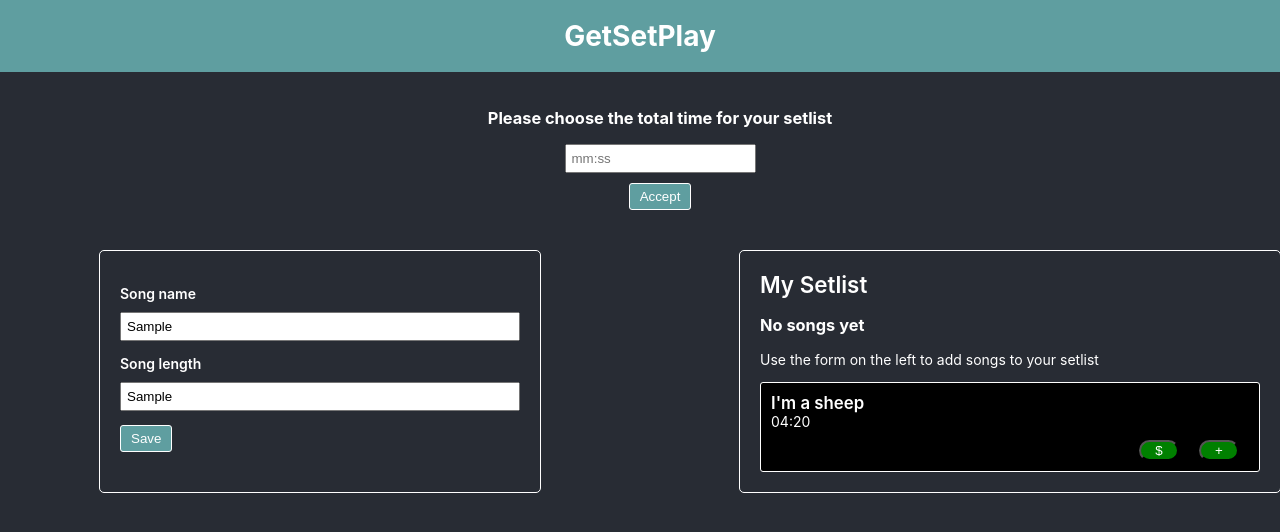
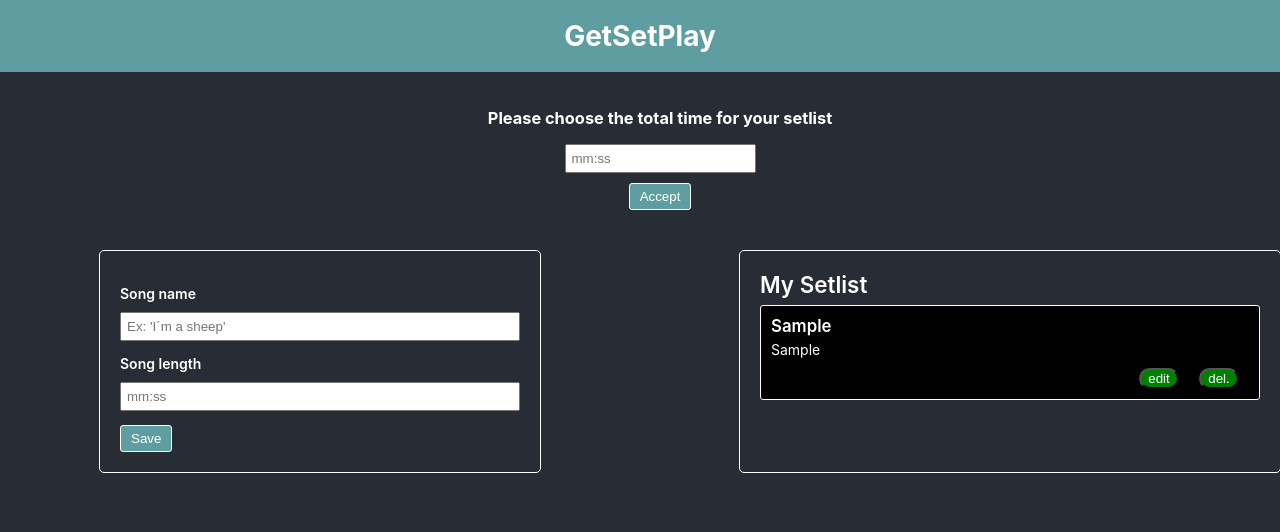
Before and after one commit to JurgenBlitz/GetSetPlay-React, a React (Create React App) app: page / in a window 1280 px wide. Both pictures are taken after typing "Sample", "Sample" into the empty fields and a click on the button "Save". Shown: the top 532 px of the page. Built offline with nearby package versions, Linux system fonts and the light colour scheme.

Commit message:
adding new cards to the list and deleting them

```diff
--- a/src/App.css
+++ b/src/App.css
@@ -26,3 +26,11 @@
   background-color: cadetblue;
   padding: 5px 10px;
 }
+
+.secondaryButton {
+  background: green;
+  color: white;
+  margin: 0 10px;
+  width: 40px;
+  border-radius: 25px;
+}
--- a/src/App.js
+++ b/src/App.js
@@ -7,36 +7,33 @@ import SongForm from './components/SongForm/SongForm';
 import SongList from './components/SongList/SongList';
 // Styles and vars
 import './App.css';
-import './components/InitialTimeForm/InitialTimeForm.css'
-import './components/SongForm/SongForm.css'
-import './components/SongList/SongList.css'
-import './components/SongCard/SongCard.css'
 // --- //
 
 class App extends Component {
 
-  state = {
-    timeToPlay: 0,
-    setList: []
-  }
+  state = { timeToPlay: null, setList: [] }
 
   setTimer = (timeFormData) => {
-    this.setState({timeToPlay: timeFormData})
-    console.log('received', timeFormData, this.state);
+    this.setState({timeToPlay: timeFormData});
   }
 
   addSong = (data) => {
-    this.setState({setList: this.state.setList.push(data)})
+    this.setState({setList: [...this.state.setList, data]})
+  }
+
+  deleteSong = (data) => {
+    const modifiedSetlist = this.state.setList.filter((song) => song.name !== data.name);
+    this.setState({setList: modifiedSetlist})
   }
 
   render() {
     return (
       <div className="App">
       <Appheader />
-      <InitialTimeForm onTimeSelection={this.setTimer} />
+      {!this.state.timeToPlay && <InitialTimeForm onTimeSelection={this.setTimer} />}
         <div className="Main">
         <SongForm onSave={this.addSong} />
-        <SongList />
+        <SongList setList={this.state.setList} handleDeletion={this.deleteSong}/>
         </div>
       </div>
     );
--- a/src/components/InitialTimeForm/InitialTimeForm.js
+++ b/src/components/InitialTimeForm/InitialTimeForm.js
@@ -1,5 +1,6 @@
 import React, {Component} from 'react';
 import BasicButton from '../shared-components/BasicButton/BasicButton';
+import './InitialTimeForm.css';
 
 //TODO: Assess the props required for this file
 class InitialTimeForm extends Component {
@@ -26,7 +27,7 @@ class InitialTimeForm extends Component {
           placeholder="mm:ss"
           onChange={this.handleChange}/>
           </div>
-          <BasicButton label="Accept" action={this.handleSubmit}/>
+          <BasicButton className="basicButton" label="Accept" action={this.handleSubmit}/>
         </form>
       </div>
     )
--- a/src/components/SongCard/SongCard.css
+++ b/src/components/SongCard/SongCard.css
@@ -1,5 +1,6 @@
 .card {
   display: grid;
+  margin: 7px 0;
   padding: 10px;
   border: 1px solid white;
   background-color: black;
@@ -9,6 +10,7 @@
 .card > label {
   font-weight: 600;
   font-size: 1.2em;
+  margin-bottom: 5px;
 }
 
 .actions {
@@ -16,11 +18,3 @@
   margin-top: 10px;
   float: right;
 }
-
-.actions > button {
-  background: green;
-  color: white;
-  margin: 0 10px;
-  width: 40px;
-  border-radius: 25px;
-}
--- a/src/components/SongCard/Songcard.js
+++ b/src/components/SongCard/Songcard.js
@@ -1,28 +1,27 @@
-import React, {Component} from 'react';
-// import BasicButton from '../shared-components/BasicButton/BasicButton';
+import React from 'react';
+import BasicButton from '../shared-components/BasicButton/BasicButton';
+import './SongCard.css';
 
-class SongCard extends Component {
+const SongCard = ({ name, time, onDelete }) => {
 
-  editSongInfo() {
+  const editSongInfo = () => {
     // Method to edit song
   }
 
-  deleteSong() {
-  // Method to delete song from parent array in SongList.js
+  const deleteSong = () => {
+    onDelete({ name, time })
   }
 
-  render() {
-    return(
-      <div className="card">
-      <label>I'm a sheep</label>
-      <span>04:20</span>
+  return (
+    <div className="card">
+      <label>{name}</label>
+      <span>{time}</span>
       <div className="actions">
-      <button>$</button>
-      <button>+</button>
+        <BasicButton className="secondaryButton" type="button" label="edit" action={editSongInfo} />
+        <BasicButton className="secondaryButton" type="button" label="del." action={deleteSong} />
       </div>
-      </div>
-    )
-  }
+    </div>
+  )
 }
 
 export default SongCard;
--- a/src/components/SongForm/SongForm.js
+++ b/src/components/SongForm/SongForm.js
@@ -1,5 +1,6 @@
 import React, {Component} from 'react';
 import BasicButton from '../shared-components/BasicButton/BasicButton';
+import './SongForm.css';
 
 class SongForm extends Component {
 
@@ -13,8 +14,8 @@ class SongForm extends Component {
     const name = this.songName.value
     const time = this.songTime.value
 
-    event.preventDefault();
-    this.props.onSave([name, time])
+    event.stopPropagation();
+    this.props.onSave({name: name, time: time})
   }
 
   render() {
@@ -27,8 +28,6 @@ class SongForm extends Component {
               id="songname"
               name="songname"
               placeholder="Ex: 'I´m a sheep'"
-              value={this.state.songName}
-              onChange={ event => this.setState({songName: event.target.value})}
               ref={inputElement => this.songName = inputElement}/>
           </p>
 
@@ -38,11 +37,9 @@ class SongForm extends Component {
               id="songtime"
               name="songtime"
               placeholder="mm:ss"
-              value={this.state.songTime}
-              onChange={ event => this.setState({songTime: event.target.value})}
               ref={inputElement => this.songTime = inputElement}/>
           </p>
-          <BasicButton label="Save" action={this.handleSubmit}/>
+          <BasicButton className="basicButton" type="reset" label="Save" action={this.handleSubmit}/>
         </form>
       </div>
     )
--- a/src/components/SongList/SongList.js
+++ b/src/components/SongList/SongList.js
@@ -1,18 +1,27 @@
 import React from 'react';
 import SongCard from '../SongCard/Songcard';
+import './SongList.css';
 
-//TODO: Assess the props required for this file
-const SongList = () => {
+const SongList = ({ setList, handleDeletion }) => {
 
-  return(
+  const generateSongCards = () => setList.map((song) =>
+    <SongCard key={`${song.name},${song.time}`} name={song.name} time={song.time} onDelete={handleDeletion} />
+  )
+
+  return (
     <div className="songList">
-    <label>My Setlist</label>
-      <h3>No songs yet</h3>
-      <p>Use the form on the left to add songs to your setlist</p>
-      <SongCard />
+      <label>My Setlist</label>
+      <div>
+      {setList.length > 0 ? generateSongCards() : (
+        // Below is an implementation of a React Fragment without declaring it explicitally
+        <>
+          <h3>No songs yet</h3>
+          <p>Use the form on the left to add songs to your setlist</p>
+        </>
+      )}
+      </div>
     </div>
   )
-
 }
 
 export default SongList;
--- a/src/components/shared-components/BasicButton/BasicButton.js
+++ b/src/components/shared-components/BasicButton/BasicButton.js
@@ -1,8 +1,10 @@
 import React from 'react';
 
-const BasicButton = ({ label, action }) => {
+// This button will handle basic actions like Accept, Save, etc.
+
+const BasicButton = ({ className, label, type, action }) => {
   return(
-    <button className="basicButton" onClick={action}>
+    <button className={className} type={type} onClick={action}>
       {label}
     </button>
   )
```
